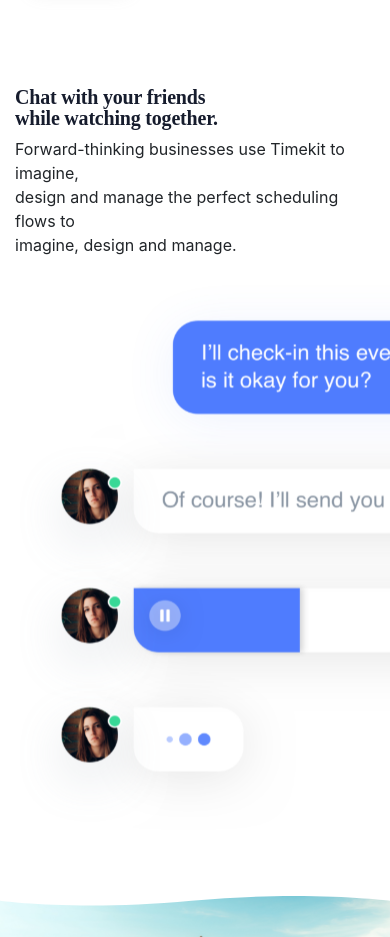
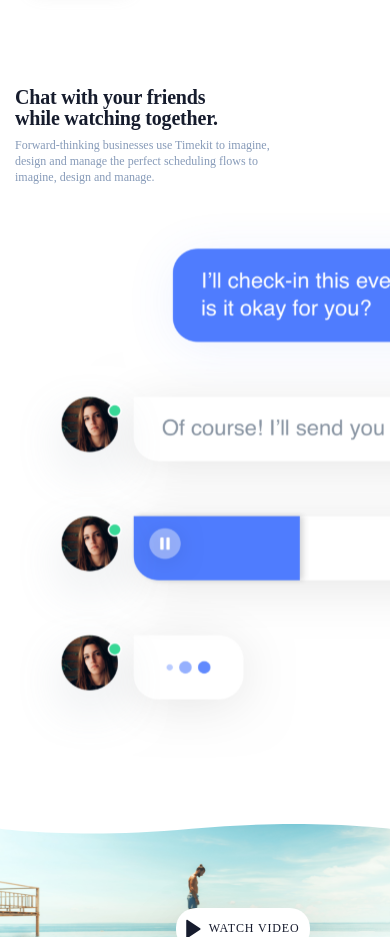
Before and after one commit to siccoo/landkit, a React (Create React App) app: page / in a window 390 px wide. Shown: the part 1180-2117 px from the top of the page. Built offline with nearby package versions, Linux system fonts and the light colour scheme; a web font is replaced by a local one.

Commit message:
updates on Home.css

```diff
--- a/src/pages/home/style.css
+++ b/src/pages/home/style.css
@@ -175,7 +175,7 @@
     }
 }
 
-.hero1 p {
+.hero3 p {
     max-width: 500px;
     font-family: "Pavanam";
     font-size: 19px;
@@ -184,7 +184,7 @@
 }
 
 @media only screen and (max-width: 1024px) {
-    .hero1 p {
+    .hero3 p {
         font-size: 12px;
         line-height: 16px;
     }
```
